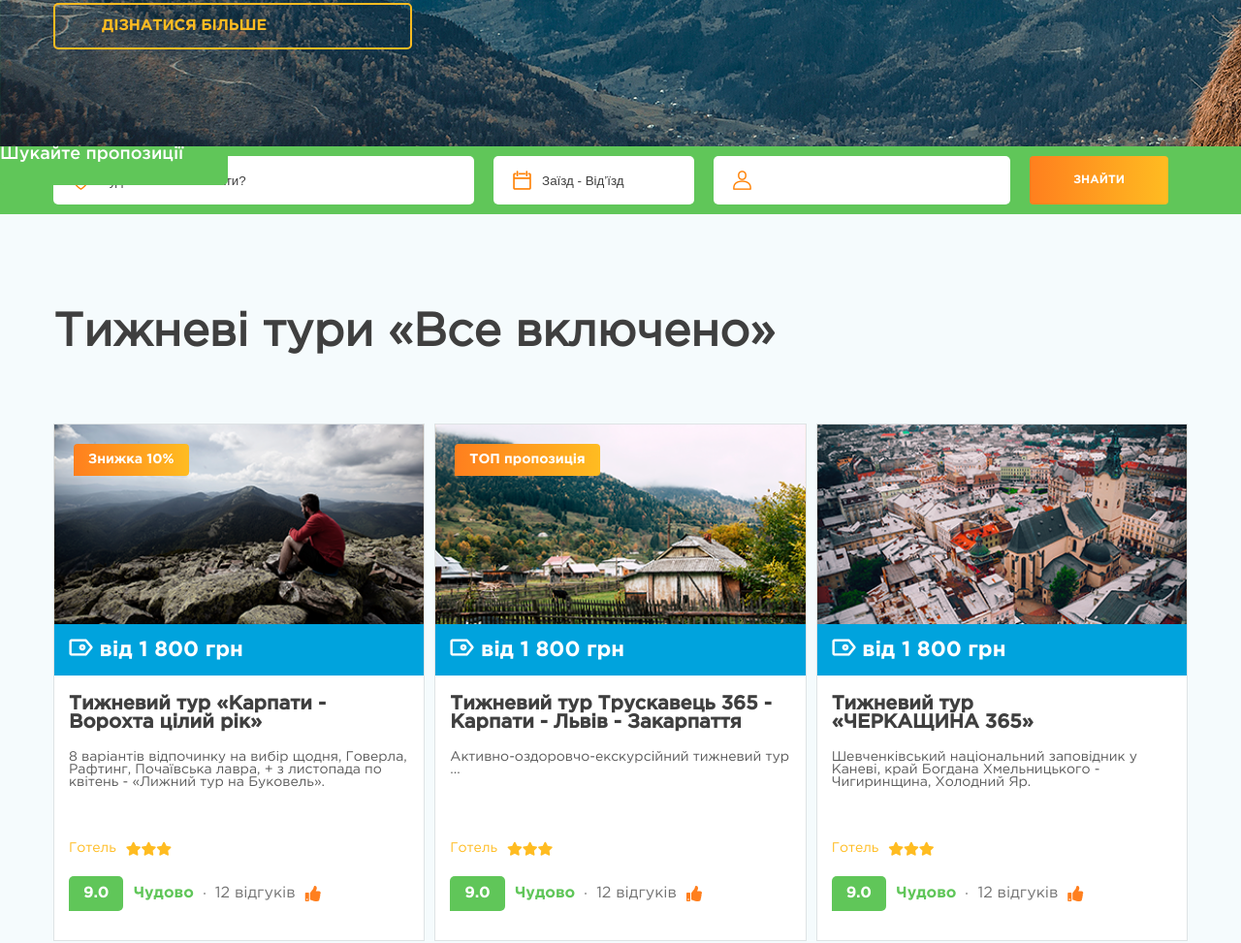
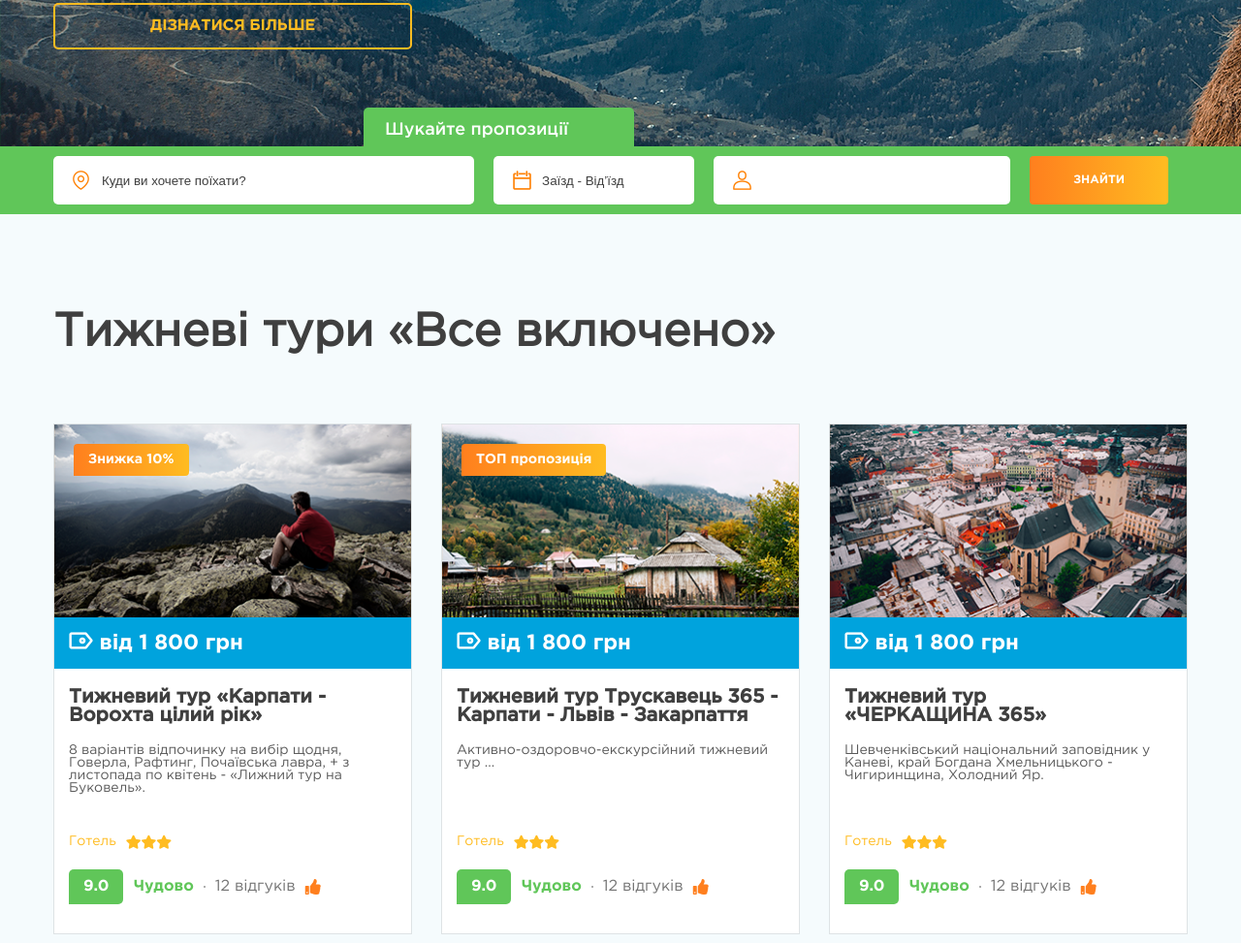
Before and after one commit to SnrHackme/bleeker_Test, a plain HTML site: page index.html in a window 1280 px wide. Shown: the part 443-1416 px from the top of the page at 97% size. Drawn offline with nearby package versions, Linux system fonts and the light colour scheme.

Commit message:
some add

```diff
--- a/index.html
+++ b/index.html
@@ -23,7 +23,7 @@
               dots:false
           });
           $(".owl-carousel-2").owlCarousel({
-              margin:10,
+              margin:30,
               nav:true,
               items:3,
               dots:false
--- a/scss/_main.scss
+++ b/scss/_main.scss
@@ -55,8 +55,8 @@ iframe {
 }
 .page-filter {
     background-color: $accent-color;
+    position: relative;
     form {
-        position: relative;
         padding: 10px 15px;
         display: flex;
         justify-content: space-between;
@@ -131,12 +131,14 @@ iframe {
         position: absolute;
         z-index: 1000;
         width: 235px;
-        height: 40px;
         background-color: #60c659;
         color: #ffffff;
         font-size: 18px;
-        border-radius: 5px;
+        border-radius: 5px 5px 0 0;
         font-family: 'Gotham Pro Medium';
+        top: -40px;
+        left:375px;
+        padding: 15px 22px;
     }
 
 }
@@ -356,6 +358,7 @@ iframe {
             margin-bottom: 10px;
             display: block;
             max-width: 270px;
+            text-align: center;
             &:hover {
                 border: 2px solid #ffbc21;
                 background: transparent;
@@ -564,6 +567,10 @@ iframe {
     display: flex;
     justify-content: space-between;
     &-item {
+        &:hover {
+            box-shadow: -4px 3px 8px 0px rgba(0,0,0,0.2);
+            border: none;
+        }
         &.wrap {
             padding: 0;
         }
```
Also changed, not shown: css/style.css, 1 other file.
